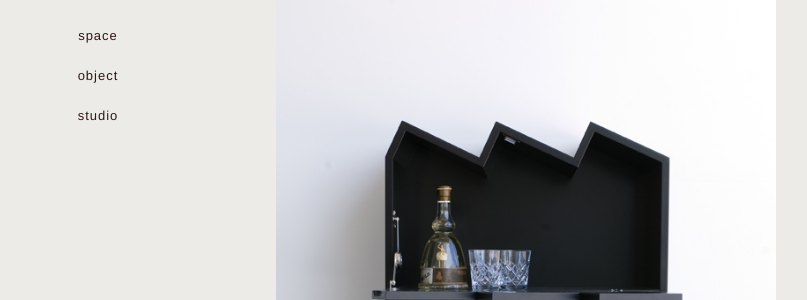
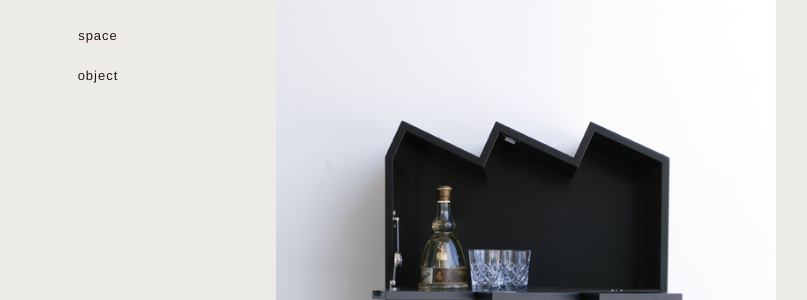
Before and after one commit to studiomattsmith/studiomattsmith.github.io, a Jekyll site: the page built from _posts/2011-01-01-punga.md, in a window 1280 px wide. Shown: the part 143-443 px from the top of the page, without its empty margins (30-837 px from the left). Built offline with Jekyll 4.4.1, drawn with Linux system fonts in a browser that asks for light colours.

Commit message:
Update nav.html

```diff
--- a/_includes/nav.html
+++ b/_includes/nav.html
@@ -5,7 +5,7 @@
 	<ul>
 		<li><a href="/space"><span class="key space"></span>space</a></li>
 		<li><a href="/object"><span class="key object"></span>object</a></li>
-		<li><a href="/about"><span class="key about"></span>studio</a></li>
+
 
 
 		</ul>
```
